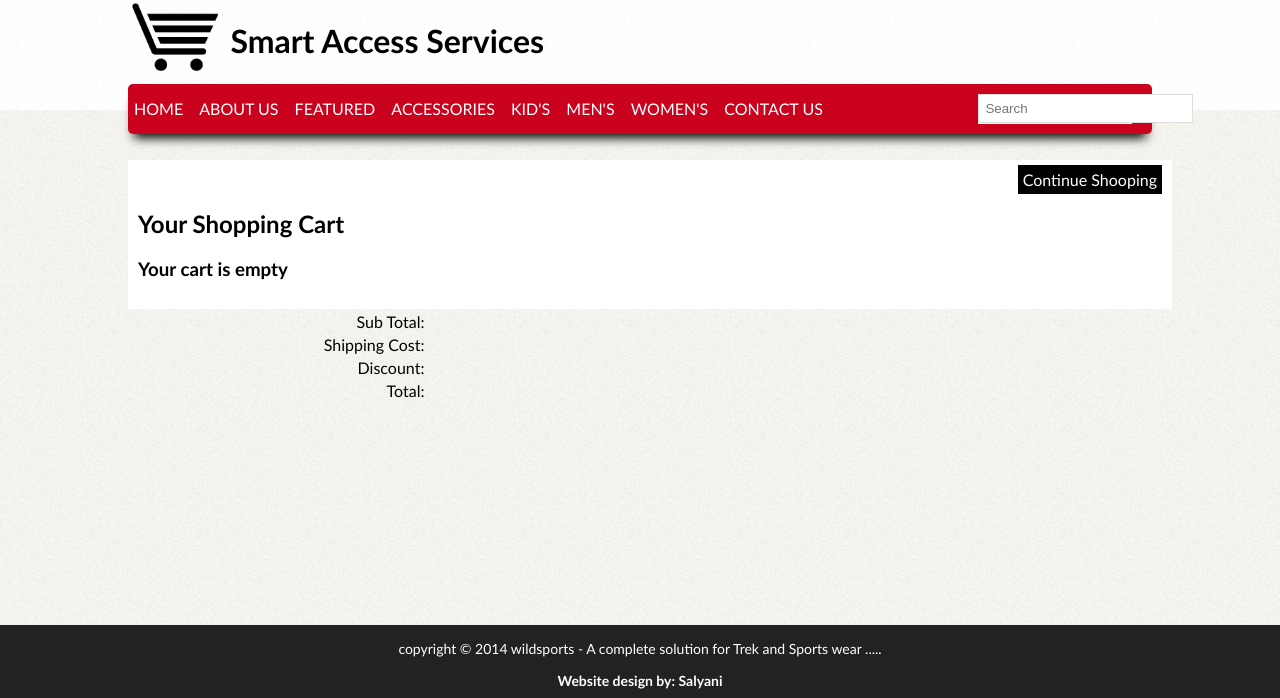
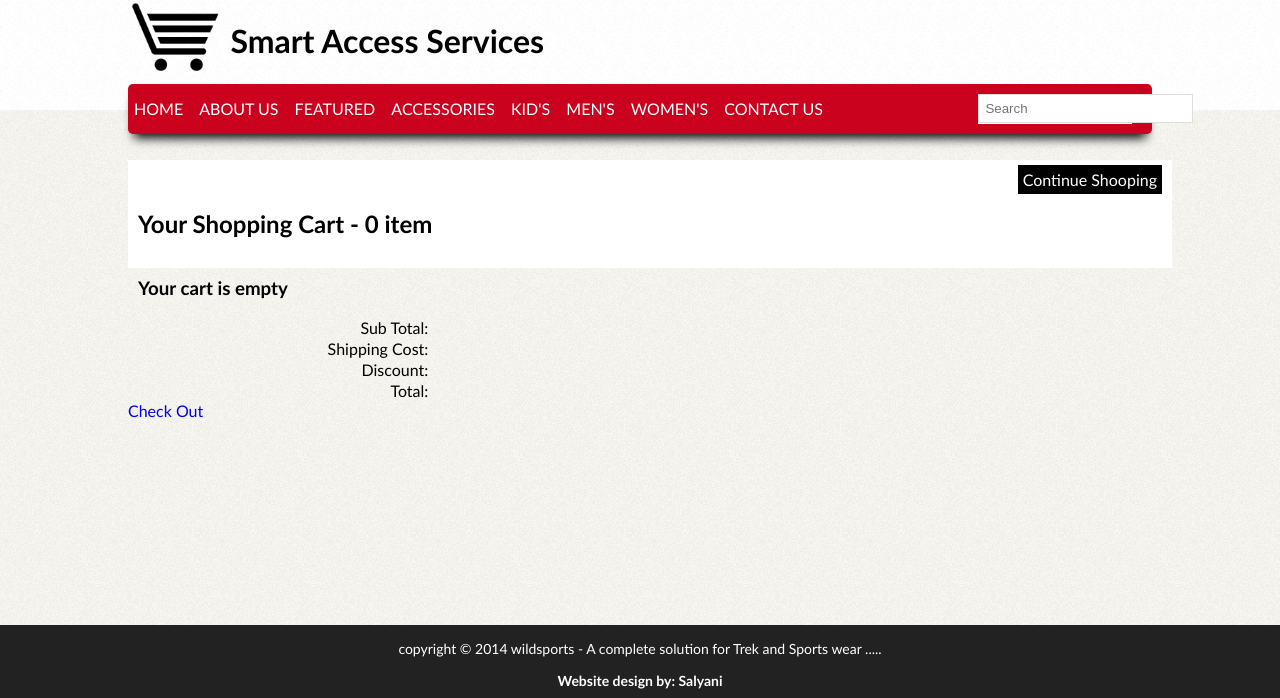
Before and after one commit to infotechnab/smartaservice, a CodeIgniter app: page /bnw/index.php/view/cart_details in a window 1280 px wide. Shown: the top 698 px of the page. Run offline with CodeIgniter, Linux system fonts and the light colour scheme.

Commit message:
working on cart details

```diff
--- /dev/null
+++ b/application/helpers/currency_helper.php
@@ -0,0 +1,6 @@
+<?php
+
+    function get_currency($data)
+    {
+         echo '<span>Rs.</span>'.'<span class="priceTag">'.$data.'</span>'."<span>.00</span>";
+    }
--- a/application/views/templates/cartDetails.php
+++ b/application/views/templates/cartDetails.php
@@ -1,16 +1,22 @@
- <link rel="stylesheet" href="<?php echo base_url() . "content/styles/cartDetailsStyle.css"; ?>">
+  <?php
+$this->load->helper('currency');
+?>
+
+
 <div id="contentBackground">
     <div id='contentWrapper'>
 
  <div id="cart_detail">
      <div style="text-align: right;"><a href="<?php echo base_url().'index.php/view' ?>" id="continue_shop">Continue Shooping</a></div>
-     <div><h2>Your Shopping Cart</h2></div>
+     <div><h2>Your Shopping Cart - <?php echo $this->cart->total_items(); ?>
+             <?php if($this->cart->total_items()=='0' || $this->cart->total_items()=='1') { echo 'item'; } else { echo 'items'; } ?></h2></div>
 
     <?php if ($this->cart->contents()) {  ?>
-         <div id="total_item"><?php echo $this->cart->total_items(); ?></div>
+
          <div id="cart_items">
                 <table width='100%'>
-                    <tr id="forTopBorder">
+                    <tr class="forTopBorder">
+                        <th></th>
                         <th>Name</th>
                         <th>Qty</th>
                         <th>Price</th>
@@ -19,11 +25,12 @@
                     <?php if ($cart = $this->cart->contents()) { ?>
                         <?php foreach ($cart as $item) { ?>
 
-                            <tr id='forTopBorder'>
+                            <tr class='forTopBorder'>
+                                <td><img src="<?php echo base_url().'content/images/'.$item['image1']; ?>" height="50px" width="50px"> </td>
                                 <td><?php echo $item['name']; ?> </td>
-                                <td><?php echo $item['qty'] ?></td>
-                                <td><?php echo $item['price'] ?></td>
-                                <td><?php echo anchor('view/remove/' . $item['rowid'], 'X') ?></td>
+                                <td><input type="text" value="<?php echo $item['qty'] ?>"></td>
+                                <td> <?php get_currency($item['price']); ?></td>
+                                <td><div id="closeSymbol"><?php echo anchor('cartDetails/remove/' . $item['rowid'], 'X') ?></div></td>
                             </tr>
 
 
@@ -31,16 +38,17 @@
 
                         <?php }
                     } ?>
-                    <tr id='forTopBorder'>
+                    <tr class='forTopBorder'>
+                        <td></td>
                         <td><b>Total</b>:</td>
                         <td></td>
-                        <td> <b><?php echo $this->cart->total(); ?></b></td>
+                        <td> <b><?php get_currency($this->cart->total()); ?></b></td>
                         <td></td>
                     </tr>
-                    <tr id='forTopBorder'>
-                        <td colspan="2"><b><?php echo anchor('view/clear', 'Clear') ?></b></td>
+                    <tr class='forTopBorder'>
+                        <td colspan="2"><b><?php echo anchor('cartDetails/clear', 'Empty Your Cart') ?></b></td>
 
-                        <td colspan="2"> <b>Check Out</b></td>
+                        <td colspan="2"> </td>
 
                     </tr>
                 </table>
@@ -48,7 +56,7 @@
 <?php }
 
 else { ?>
-    <h3>Your cart is empty</h3>
+             <div id="cart_items"><h3>Your cart is empty</h3></div>
     <?php }
     ?>
          </div>
@@ -71,8 +79,9 @@ else { ?>
             <td></td>
         </tr>
     </table>
+             <div><?php echo anchor('#', 'Check Out') ?></div>
          </div>
-
+ <div class="clear"></div>
  </div>
 
 
--- a/application/views/templates/header.php
+++ b/application/views/templates/header.php
@@ -5,7 +5,7 @@
         <title>Welcome to Online Shopping</title>
         <link rel="stylesheet" href="<?php echo base_url() . "content/styles/styles.css"; ?>">
         <link rel="shortcut icon" href="<?php echo base_url() . "content/images/favicon1.jpg"; ?>" type="image/x-icon">
-
+        <link rel="stylesheet" href="<?php echo base_url() . "content/styles/cartDetailsStyle.css"; ?>">
     </head>
     <body>
         <div id="container">
--- a/content/styles/cartDetailsStyle.css
+++ b/content/styles/cartDetailsStyle.css
@@ -36,7 +36,50 @@
     float: left;
 }
 
-#forTopBorder
+table{
+    border-collapse:collapse;
+}
+
+tr.forTopBorder
 {
     border-top: thin solid #cccccc;
+    height: 50px;
+    text-align: left;
 }
+
+#closeSymbol
+{
+     background-color: #CCCCCC;
+    border: thin solid #CCCCCC;
+    border-radius: 40px;
+    color: #FFFFFF;
+    font-size: 10px;
+    padding: 3px 9px 3px 7px;
+    text-align: center;
+    width: 3px;
+}
+
+
+#closeSymbol:hover
+{
+     background-color: #EEEEEE;
+    border: thin solid #CCCCCC;
+    border-radius: 40px;
+    color: #FFFFFF;
+    font-size: 10px;
+    padding: 3px 9px 3px 7px;
+    text-align: center;
+    width: 3px;
+}
+
+
+
+#closeSymbol a
+{
+    text-decoration: none;
+}
+
+a
+{
+    text-decoration: none;
+}
```
Also changed, not shown: application/controllers/cartDetails.php (added, +48 -0 lines), application/views/templates/cart.php (+8 -2 lines).
